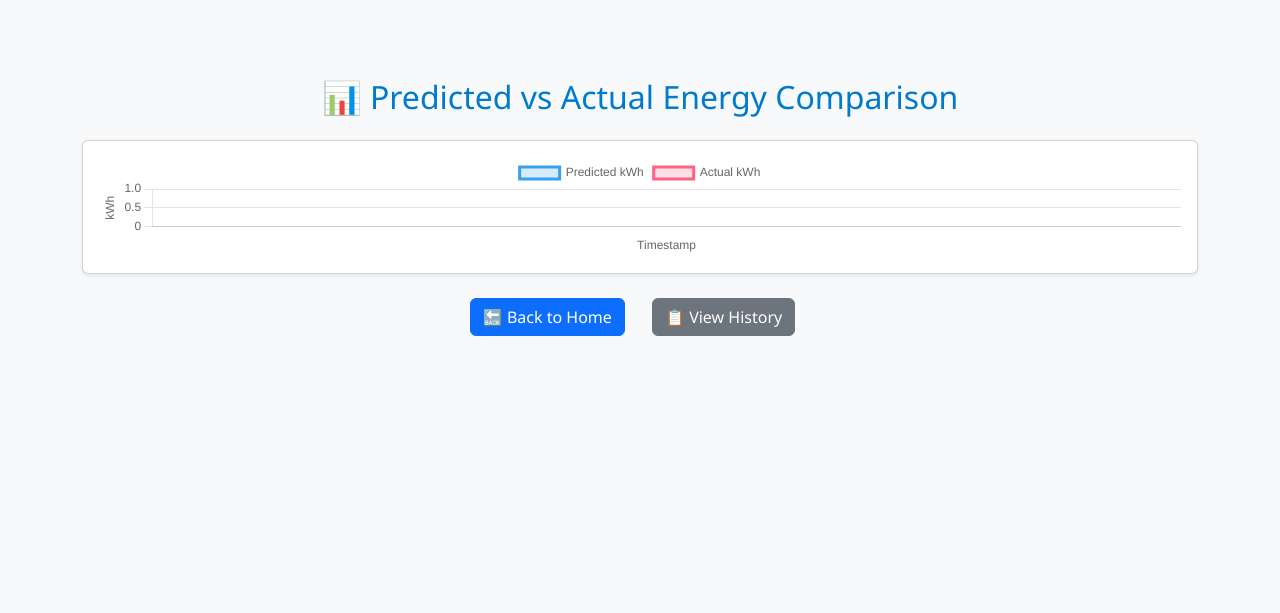
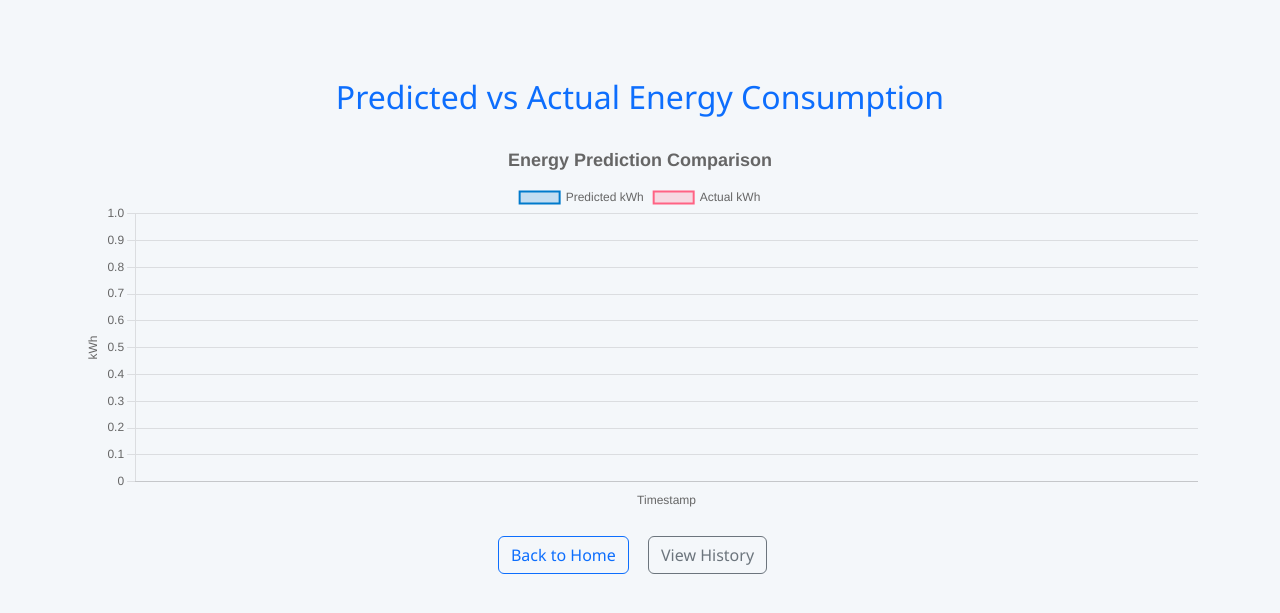
Before and after one commit to saniya3012168/enersense, a Flask app: page /compare in a window 1280 px wide. Shown: the top 613 px of the page. Run offline with Flask 3, Linux system fonts and the light colour scheme.

Commit message:
Update compare_chart.html

```diff
--- a/templates/compare_chart.html
+++ b/templates/compare_chart.html
@@ -2,67 +2,49 @@
 <html lang="en">
 <head>
     <meta charset="UTF-8">
-    <title>Prediction vs Actual - EnerSense</title>
+    <title>Predicted vs Actual Energy</title>
     <link href="https://cdn.jsdelivr.net/npm/bootstrap@5.3.3/dist/css/bootstrap.min.css" rel="stylesheet">
-    <link rel="stylesheet" href="{{ url_for('static', filename='style.css') }}">
-    <script src="https://cdn.jsdelivr.net/npm/chart.js"></script>
+    <link href="{{ url_for('static', filename='style.css') }}" rel="stylesheet">
 </head>
-<body class="bg-light">
+<body>
+<div class="container mt-5">
+    <h2 class="mb-4 text-center text-primary">Predicted vs Actual Energy Consumption</h2>
 
-    <div class="container mt-5">
-        <h2 class="text-center mb-4">📊 Predicted vs Actual Energy Comparison</h2>
+    <canvas id="compareChart" height="100"></canvas>
 
-        <div class="card shadow-sm">
-            <div class="card-body">
-                <canvas id="compareChart" height="100"></canvas>
-            </div>
-        </div>
+    <div class="text-center mt-4">
+        <a href="/" class="btn btn-outline-primary">Back to Home</a>
+        <a href="/history" class="btn btn-outline-secondary">View History</a>
+    </div>
+</div>
 
-        <div class="text-center mt-4">
-            <a href="/" class="btn btn-primary">🔙 Back to Home</a>
-            <a href="/history" class="btn btn-secondary ms-2">📋 View History</a>
-        </div>
-    </div>
+<script src="https://cdn.jsdelivr.net/npm/chart.js"></script>
+<script src="{{ url_for('static', filename='charts.js') }}"></script>
+<script>
+    // Chart data from Flask
+    const timestamps = {{ timestamps | safe }};
+    const predictions = {{ predictions | safe }};
+    const actuals = {{ actuals | safe }};
 
-    <script>
-        const ctx = document.getElementById('compareChart').getContext('2d');
-        const chart = new Chart(ctx, {
-            type: 'line',
-            data: {
-                labels: {{ timestamps | tojson }},
-                datasets: [
-                    {
-                        label: 'Predicted kWh',
-                        data: {{ predictions | tojson }},
-                        borderColor: 'rgba(54, 162, 235, 1)',
-                        backgroundColor: 'rgba(54, 162, 235, 0.2)',
-                        tension: 0.3,
-                        pointRadius: 4,
-                        pointHoverRadius: 6,
-                        fill: true
-                    },
-                    {
-                        label: 'Actual kWh',
-                        data: {{ actuals | tojson }},
-                        borderColor: 'rgba(255, 99, 132, 1)',
-                        backgroundColor: 'rgba(255, 99, 132, 0.2)',
-                        tension: 0.3,
-                        pointRadius: 4,
-                        pointHoverRadius: 6,
-                        fill: true
-                    }
-                ]
-            },
-            options: {
-                responsive: true,
-                maintainAspectRatio: false,
-                scales: {
-                    x: { title: { display: true, text: 'Timestamp' }},
-                    y: { title: { display: true, text: 'kWh' }}
+    // Render chart
+    renderChart(
+        "compareChart",
+        "bar",
+        timestamps,
+        [
+            createDataset('Predicted kWh', predictions, 'rgba(0,122,204,1)', true),
+            createDataset('Actual kWh', actuals, 'rgba(255,99,132,1)', true)
+        ],
+        {
+            plugins: {
+                title: {
+                    display: true,
+                    text: 'Energy Prediction Comparison',
+                    font: { size: 18 }
                 }
             }
-        });
-    </script>
-
+        }
+    );
+</script>
 </body>
 </html>
```
